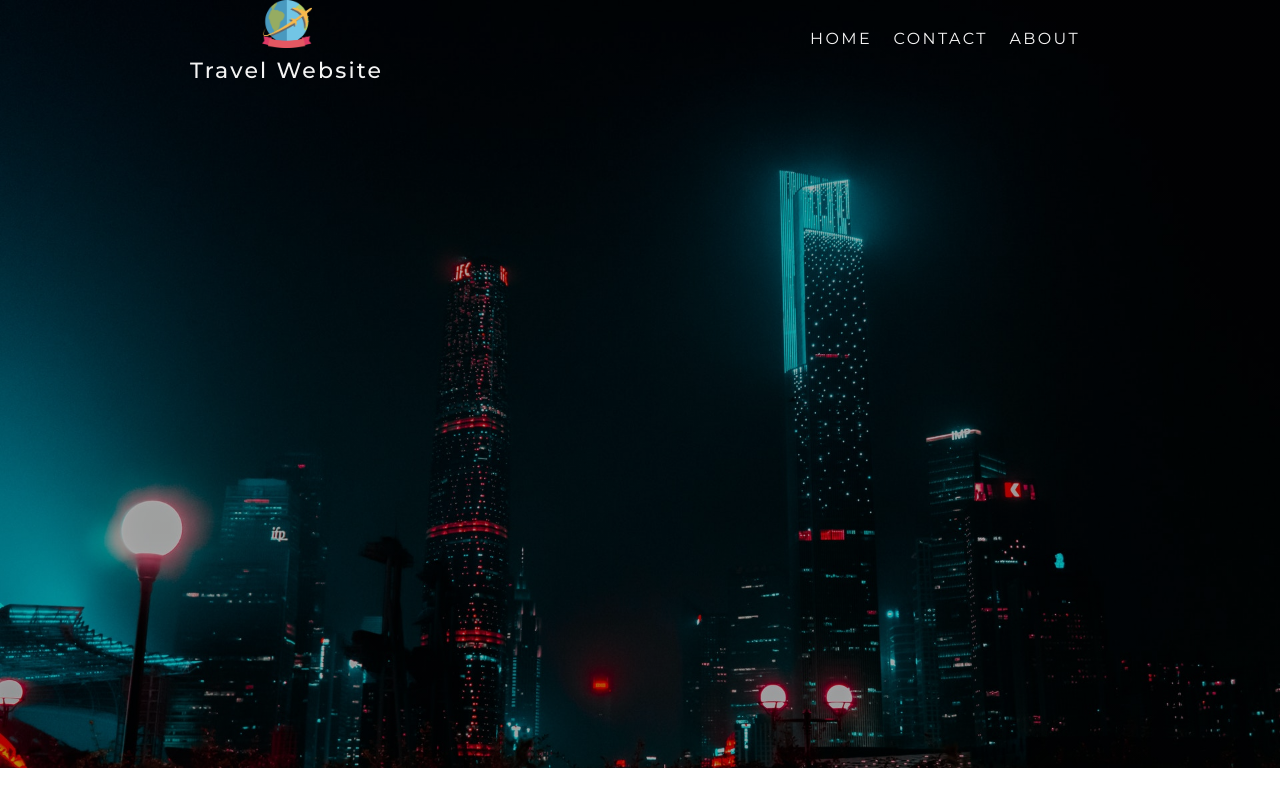
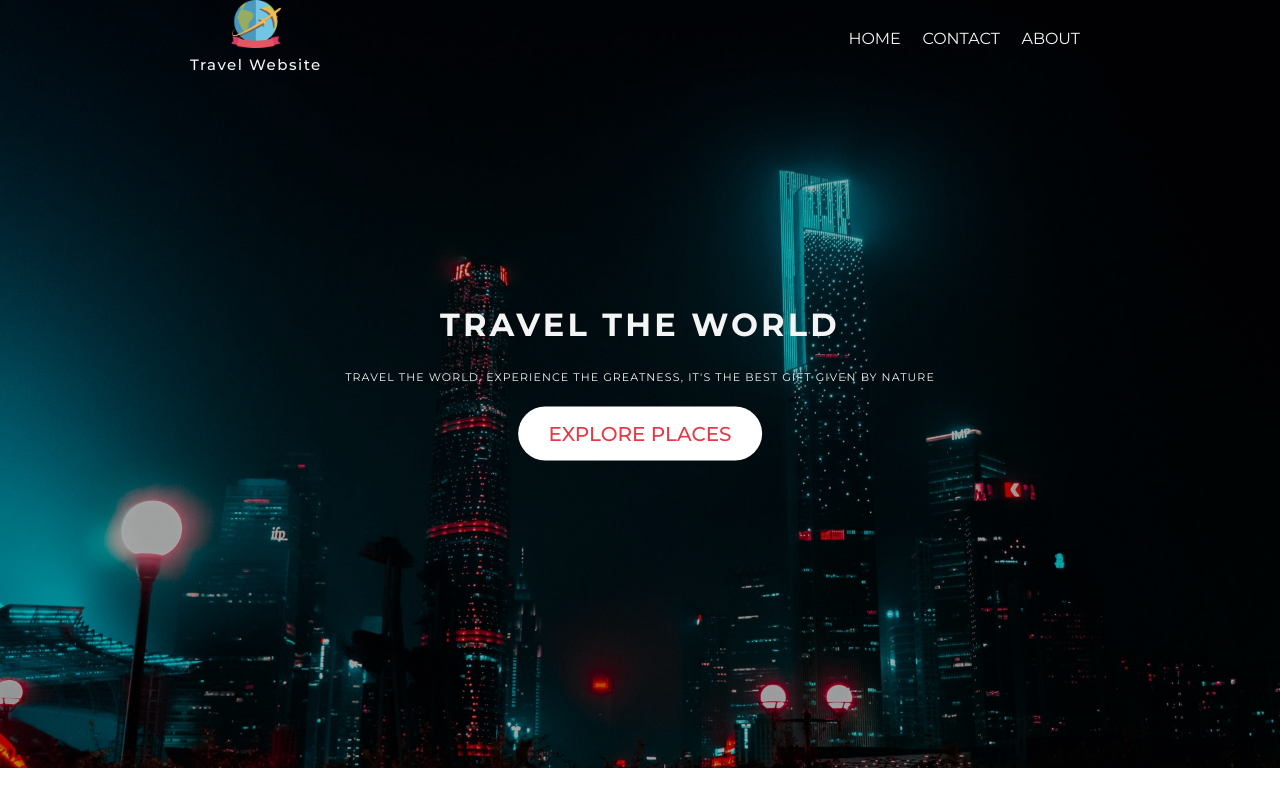
Before and after one commit to shubham33159/Project-Travel-Website, a plain HTML site: page index.html in a window 1280 px wide. Drawn offline with Linux system fonts and the light colour scheme.

Commit message:
header content added

```diff
--- a/css/style.css
+++ b/css/style.css
@@ -25,10 +25,10 @@ ul li{
     list-style: none;
 }
 
-p, li{
-    font-size: 1.6rem;
-    margin-bottom: 0.5;
-    letter-spacing: 0.15em;
+p{
+    font-size: 1.1rem;
+    margin-bottom: 0.9em;
+    letter-spacing: 0.10em;
 }
 
 
@@ -45,14 +45,18 @@ p, li{
 }
 
 .md-heading{
-    font-size: 2.2rem;
+    font-size: 2rem;
+}
+
+.sm-heading{
+    font-size: 1.5rem;
 }
 
 .text-red{
     color: #e63946;
 }
 
-.text-white{
+.text-light{
     color: #f4f4f4;
 }
 
@@ -63,6 +67,20 @@ p, li{
 .text-gray{
     color: #555555;
 }
+
+.btn{
+    display: inline-block;
+    text-transform: uppercase;
+    padding: 0.5em 1.54em;
+    font-weight: 500;
+    margin: 0.5em;
+}
+
+.btn-primary{
+    background-color: #fff;
+    border-radius: 10rem;
+}
+
 /* ------------------------------------ */
 
 /* ########################### Header styling ########################### */
@@ -73,7 +91,7 @@ p, li{
     background-position: center;
     background-size:cover;
     background-repeat: no-repeat;
-
+    position: relative;
 }
 
 
@@ -123,3 +141,22 @@ h1,h2,h3{
 }
 
 /* --------------------------------------- */
+
+
+/* ################## header content styling ############# */
+.header-content h1{
+    font-weight: 700;
+    text-transform: uppercase;
+}
+
+.header-content p{
+    text-transform: uppercase;
+}
+
+.header-content{
+    position: absolute;
+    top: 50%;
+    left: 50%;
+    transform: translate(-50%,-50%);
+    text-align: center;
+}
--- a/index.html
+++ b/index.html
@@ -12,7 +12,7 @@
             <div class="container">
                 <div class="img-logo">
                     <img src="img/travel-logo.png" alt="travel-logo">
-                    <h1 class="md-heading text-white">Travel Website</h1>
+                    <h1 class="sm-heading text-light">Travel Website</h1>
                 </div>
                 <ul class="nav-items">
                     <li class="nav-item"><a href="./index.html">Home</a></li>
@@ -21,6 +21,11 @@
                 </ul>
             </div>
         </nav>
+        <div class="header-content">
+            <h1 class="lg-heading text-light">Travel the world</h1>
+            <p class="text-light">Travel the world, experience the greatness, it's the best gift given by nature</p>
+            <a href="#" class="btn text-red btn-primary md-heading">explore places</a>
+        </div>
     </header>
 </body>
 </html>
```
